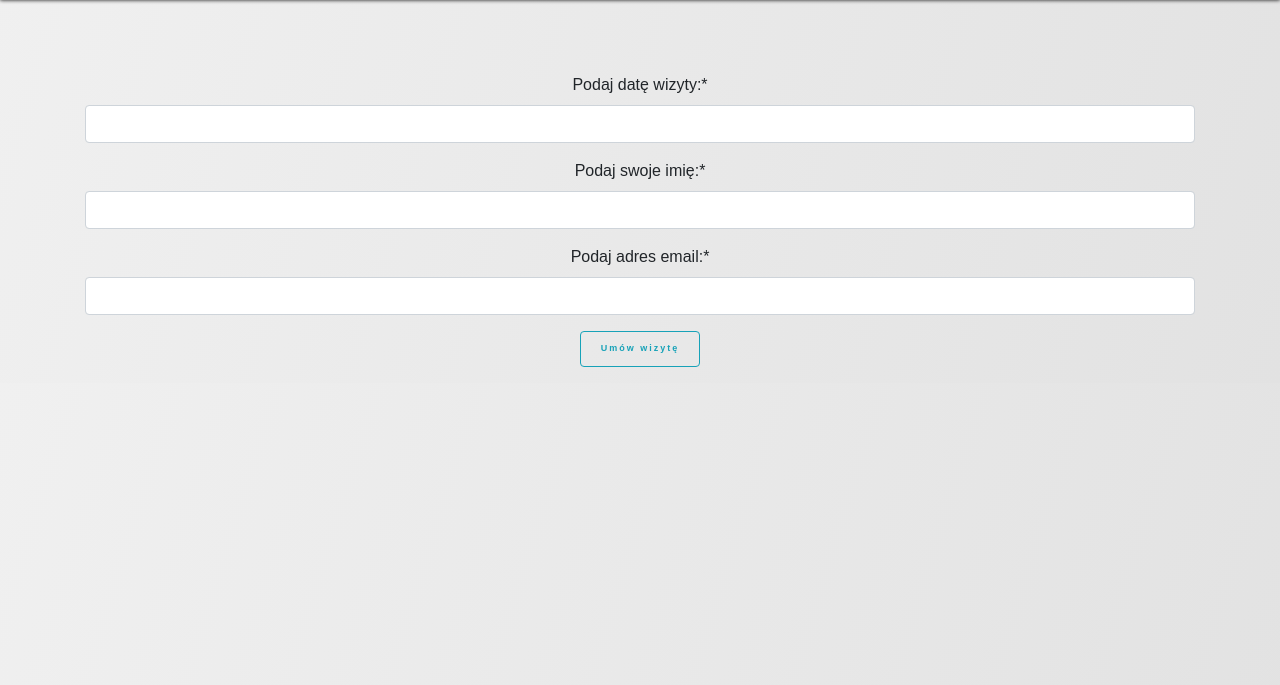
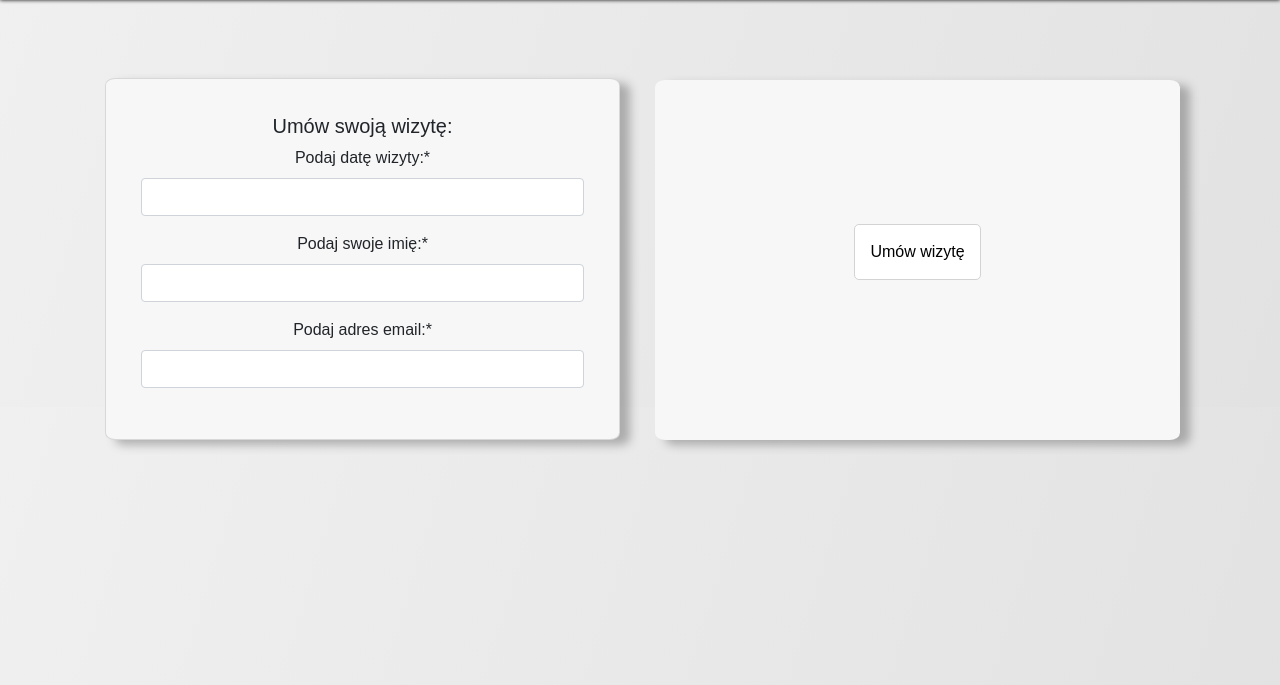
Before and after one commit to szypkiwonsz/Patient-Appointment-System, a Django app: page /umow_wizyte/ in a window 1280 px wide. Shown: the part 57-742 px from the top of the page. Run offline with Django 3.2, Linux system fonts and the light colour scheme; some libraries are stand-ins or nearby versions.

Commit message:
Appearance improved

```diff
--- a/appointment/templates/appointment/wizyty.html
+++ b/appointment/templates/appointment/wizyty.html
@@ -5,23 +5,58 @@
     <title>Fizjoterapia Monika Sawicka | FIZJO-MED - Umów wizytę</title>
 
     <!-- jQuery -->
-  <script src="https://code.jquery.com/jquery-3.3.1.slim.min.js" integrity="sha384-q8i/X+965DzO0rT7abK41JStQIAqVgRVzpbzo5smXKp4YfRvH+8abtTE1Pi6jizo" crossorigin="anonymous"></script>
+    <script src="https://code.jquery.com/jquery-3.3.1.slim.min.js"
+            integrity="sha384-q8i/X+965DzO0rT7abK41JStQIAqVgRVzpbzo5smXKp4YfRvH+8abtTE1Pi6jizo"
+            crossorigin="anonymous"></script>
 
     <!-- XDSoft DateTimePicker -->
-  <link rel="stylesheet" href="https://cdnjs.cloudflare.com/ajax/libs/jquery-datetimepicker/2.5.20/jquery.datetimepicker.min.css" integrity="sha256-DOS9W6NR+NFe1fUhEE0PGKY/fubbUCnOfTje2JMDw3Y=" crossorigin="anonymous" />
-  <script src="https://cdnjs.cloudflare.com/ajax/libs/jquery-datetimepicker/2.5.20/jquery.datetimepicker.full.min.js" integrity="sha256-FEqEelWI3WouFOo2VWP/uJfs1y8KJ++FLh2Lbqc8SJk=" crossorigin="anonymous"></script>
+    <link rel="stylesheet"
+          href="https://cdnjs.cloudflare.com/ajax/libs/jquery-datetimepicker/2.5.20/jquery.datetimepicker.min.css"
+          integrity="sha256-DOS9W6NR+NFe1fUhEE0PGKY/fubbUCnOfTje2JMDw3Y=" crossorigin="anonymous"/>
+    <script src="https://cdnjs.cloudflare.com/ajax/libs/jquery-datetimepicker/2.5.20/jquery.datetimepicker.full.min.js"
+            integrity="sha256-FEqEelWI3WouFOo2VWP/uJfs1y8KJ++FLh2Lbqc8SJk=" crossorigin="anonymous"></script>
 {% endblock head %}
 {% block content %}
     <div class="container" id="uslugi">
         <div class="content-section">
             <form method="post">
                 {% csrf_token %}
+                <div class="container">
+
+                    <div class="row">
+                        <div class="col-md-4 col-lg-6">
+                            <div class="card">
+                                <div class="card-body text-center">
+                                    <h5>Umów swoją wizytę:</h5>
                                     {{ form|crispy }}
+                                </div>
+                            </div>
+                        </div>
+                        <div class="col-md-4 col-lg-6">
+                            <div class="card2">
+                                <div class="card-body text-center">
                                     <div class="form-group">
-            <button class="btn btn-outline-info" type="submit">Umów wizytę</button>
+                                        <button class="button btn-outline-info" type="submit">Umów wizytę</button>
                                     </div>
+                                </div>
+                            </div>
+                        </div>
+                    </div>
+                </div>
+
             </form>
             <script src="{% static "appointment/datetimepicker.js" %}"></script>
+        </div>
+        <div class="container" id="messages">
+            {% if messages %}
+                <div class="container" id="uslugi">
+                    {% for message in messages %}
+                        <div class="alert alert-{{ message.tags }}">
+                            {{ message }}
+                        </div>
+                    {% endfor %}
+                </div>
+            {% endif %}
         </div>
     </div>
 
```
Lines whose indentation alone changed are shown as unchanged.
